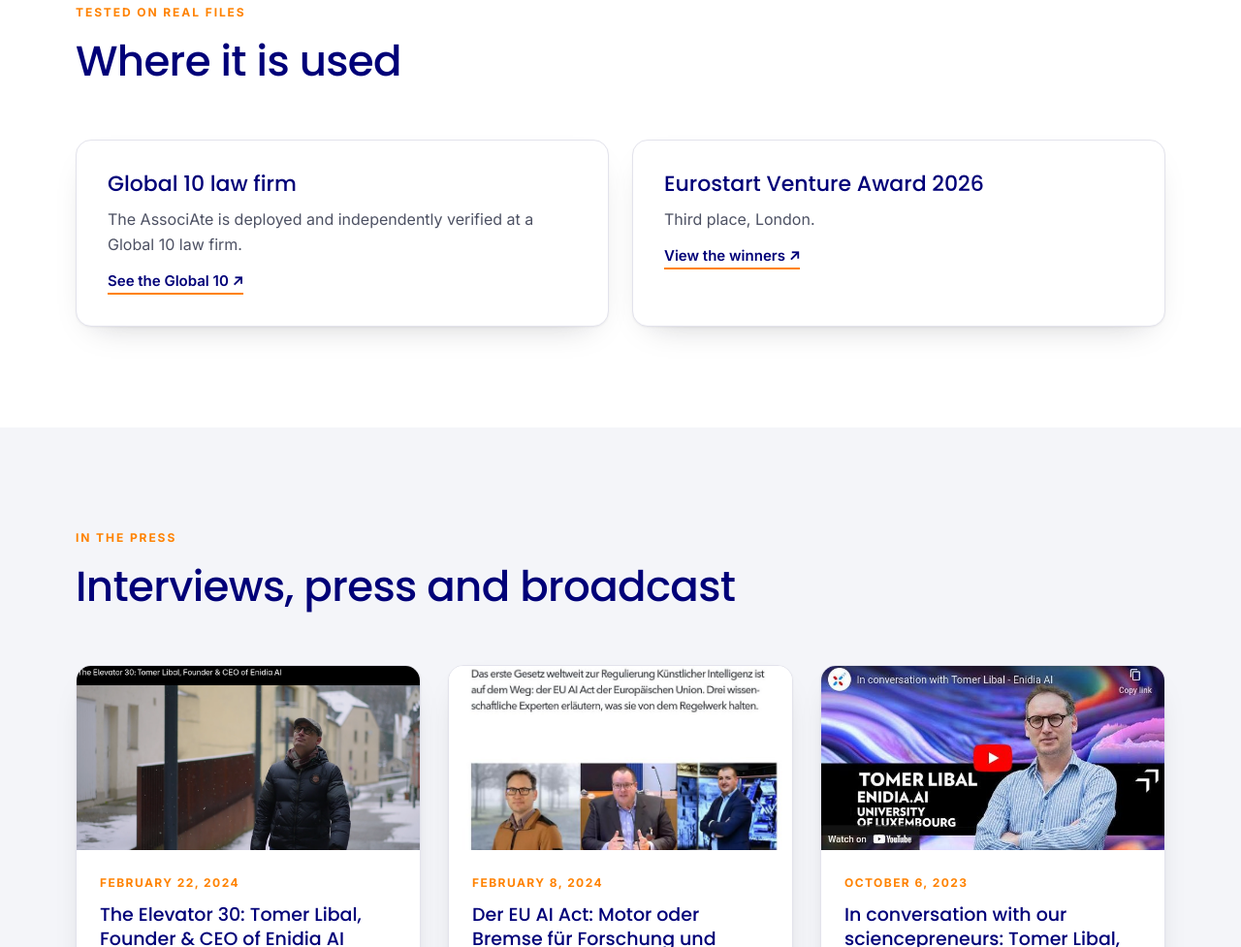
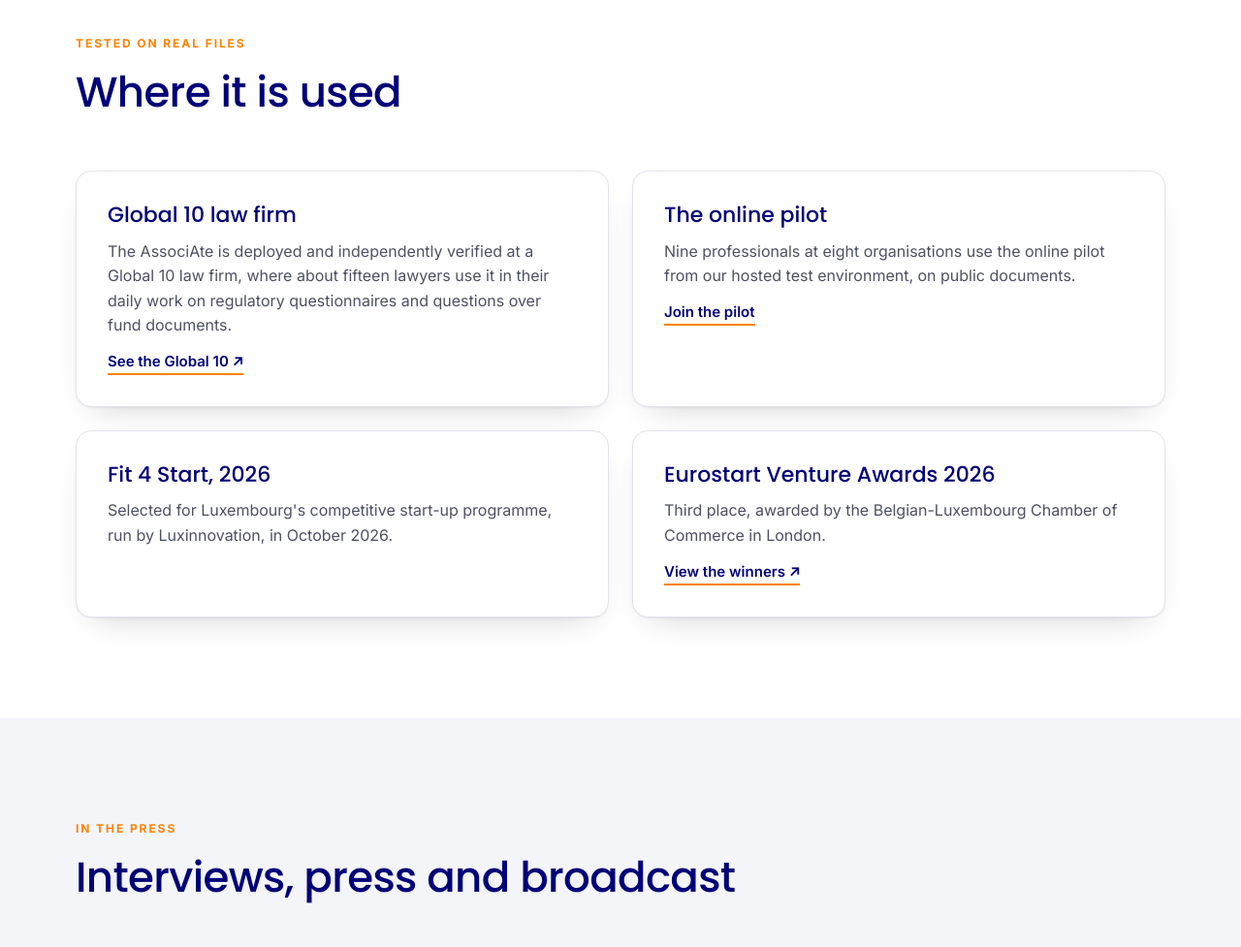
Before and after one commit to enidia-ai/enidia-ai.github.io, a plain HTML site: page about/index.html in a window 1280 px wide. Shown: the part 2745-3722 px from the top of the page at 97% size. Drawn offline with Linux system fonts and the light colour scheme.

Commit message:
About: Fit 4 Start selection, the online pilot, lawyers in daily use
Source: product deck and NEXUS 2027 deck in knowledge-share (November 2026).

Co-Authored-By: Claude Fable 5.1 <noreply@anthropic.com>

```diff
--- a/about/index.html
+++ b/about/index.html
@@ -4,13 +4,13 @@
   <meta charset="UTF-8" />
   <meta name="viewport" content="width=device-width, initial-scale=1.0" />
   <title>About Enidia: who builds it and where it comes from · Enidia AI</title>
-  <meta name="description" content="Enidia comes out of legal AI research in Luxembourg: three founders, two FNR research grants, a LexisNexis best paper award and a Global 10 law firm deployment." />
+  <meta name="description" content="Enidia comes out of legal AI research in Luxembourg: three founders, two FNR research grants, a LexisNexis best paper award, a Global 10 law firm deployment and a Fit 4 Start selection." />
   <link rel="canonical" href="https://enidia.ai/about/" />
   <meta property="og:type" content="website" />
   <meta property="og:site_name" content="Enidia AI" />
   <meta property="og:locale" content="en_GB" />
   <meta property="og:title" content="About Enidia: who builds it and where it comes from" />
-  <meta property="og:description" content="Enidia comes out of legal AI research in Luxembourg: three founders, two FNR research grants, a LexisNexis best paper award and a Global 10 law firm deployment." />
+  <meta property="og:description" content="Enidia comes out of legal AI research in Luxembourg: three founders, two FNR research grants, a LexisNexis best paper award, a Global 10 law firm deployment and a Fit 4 Start selection." />
   <meta property="og:url" content="https://enidia.ai/about/" />
   <meta property="og:image" content="https://enidia.ai/assets/img/logo.png" />
   <meta property="og:image:width" content="3501" />
@@ -59,7 +59,8 @@
     ],
     "award": [
       "LexisNexis Best Paper Award 2020, 1st place",
-      "Eurostart Venture Award 2026, 3rd place"
+      "Eurostart Venture Award 2026, 3rd place",
+      "Selected for Fit 4 Start, Luxinnovation, 2026"
     ],
     "funder": {
       "@type": "Organization",
@@ -123,7 +124,7 @@
           <p class="eyebrow">About Enidia</p>
           <h1>Who builds Enidia, and where it comes from</h1>
           <p class="hero-sub">Academic rigour. Industry trust.</p>
-          <p class="lede">Enidia was built by three people who worked on legal AI as research before they built it as a product. The research was funded by two grants from the Luxembourg National Research Fund and recognised with a LexisNexis best paper award. The product it became is deployed and independently verified at a Global 10 law firm.</p>
+          <p class="lede">Enidia was built by three people who worked on legal AI as research before they built it as a product. The research was funded by two grants from the Luxembourg National Research Fund and recognised with a LexisNexis best paper award. The product it became is deployed and independently verified at a Global 10 law firm, and in 2026 Enidia was selected for Luxembourg's Fit 4 Start programme.</p>
       </div></div>
     </section>
   <section class="section" id="founders">
@@ -185,10 +186,15 @@
         </div>
         <div class="grid g2">
           <div class="card"><h3>Global 10 law firm</h3>
-            <p>The AssociAte is deployed and independently verified at a Global 10 law firm.</p>
+            <p>The AssociAte is deployed and independently verified at a Global 10 law firm, where about fifteen lawyers use it in their daily work on regulatory questionnaires and questions over fund documents.</p>
             <a class="more-link" href="https://www.ie.edu/uncover-ie/biggest-law-firms-in-the-world/" target="_blank" rel="noopener">See the Global 10 ↗</a></div>
-          <div class="card"><h3>Eurostart Venture Award 2026</h3>
-            <p>Third place, London.</p>
+          <div class="card"><h3>The online pilot</h3>
+            <p>Nine professionals at eight organisations use the online pilot from our hosted test environment, on public documents.</p>
+            <a class="more-link" href="/?intent=trial&amp;src=about-pilot#contact">Join the pilot</a></div>
+          <div class="card"><h3>Fit 4 Start, 2026</h3>
+            <p>Selected for Luxembourg's competitive start-up programme, run by Luxinnovation, in October 2026.</p></div>
+          <div class="card"><h3>Eurostart Venture Awards 2026</h3>
+            <p>Third place, awarded by the Belgian-Luxembourg Chamber of Commerce in London.</p>
             <a class="more-link" href="https://www.blcc.co.uk/eva-2026-winners/" target="_blank" rel="noopener">View the winners ↗</a></div>
         </div>
       </div>
```
